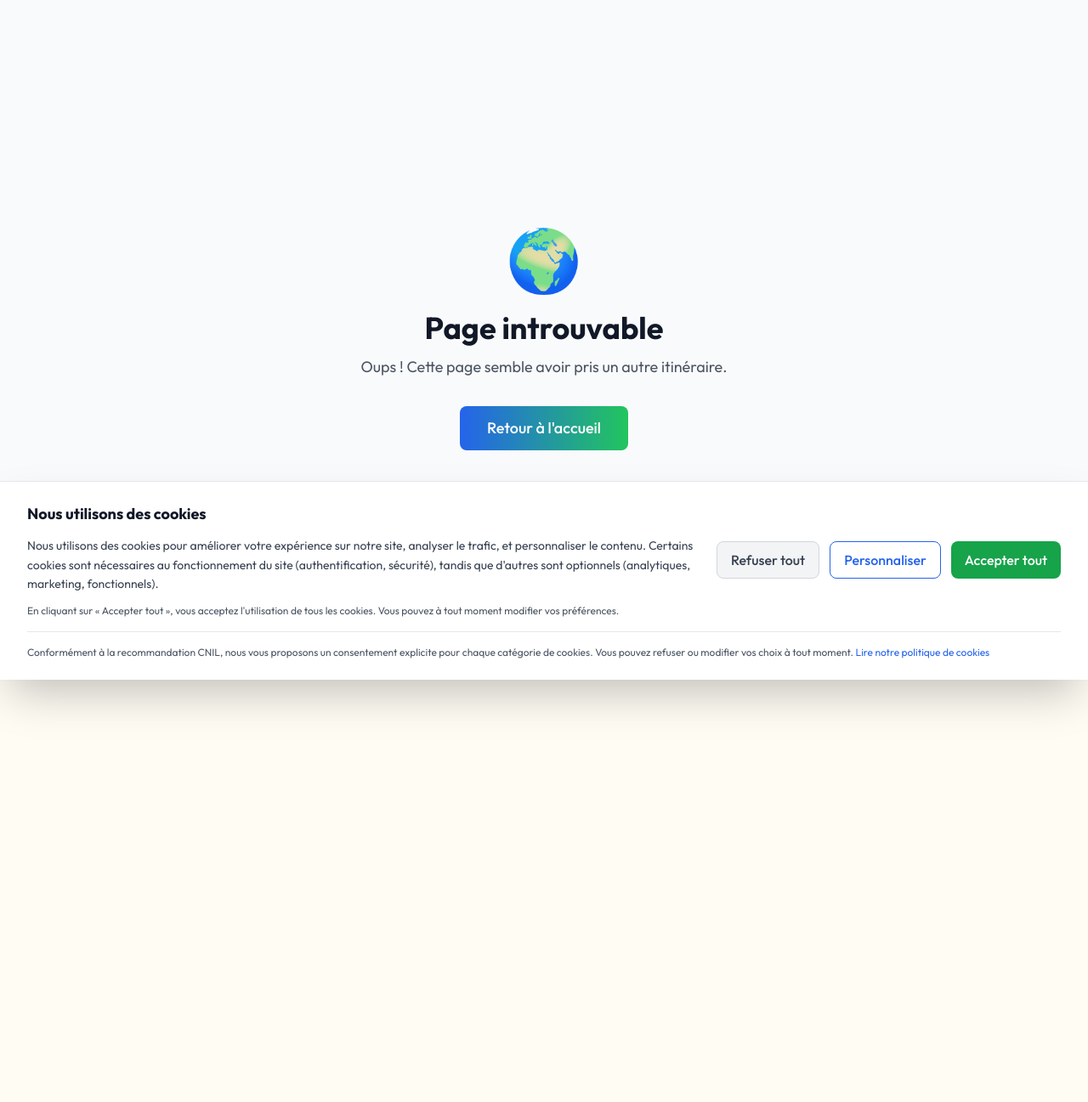
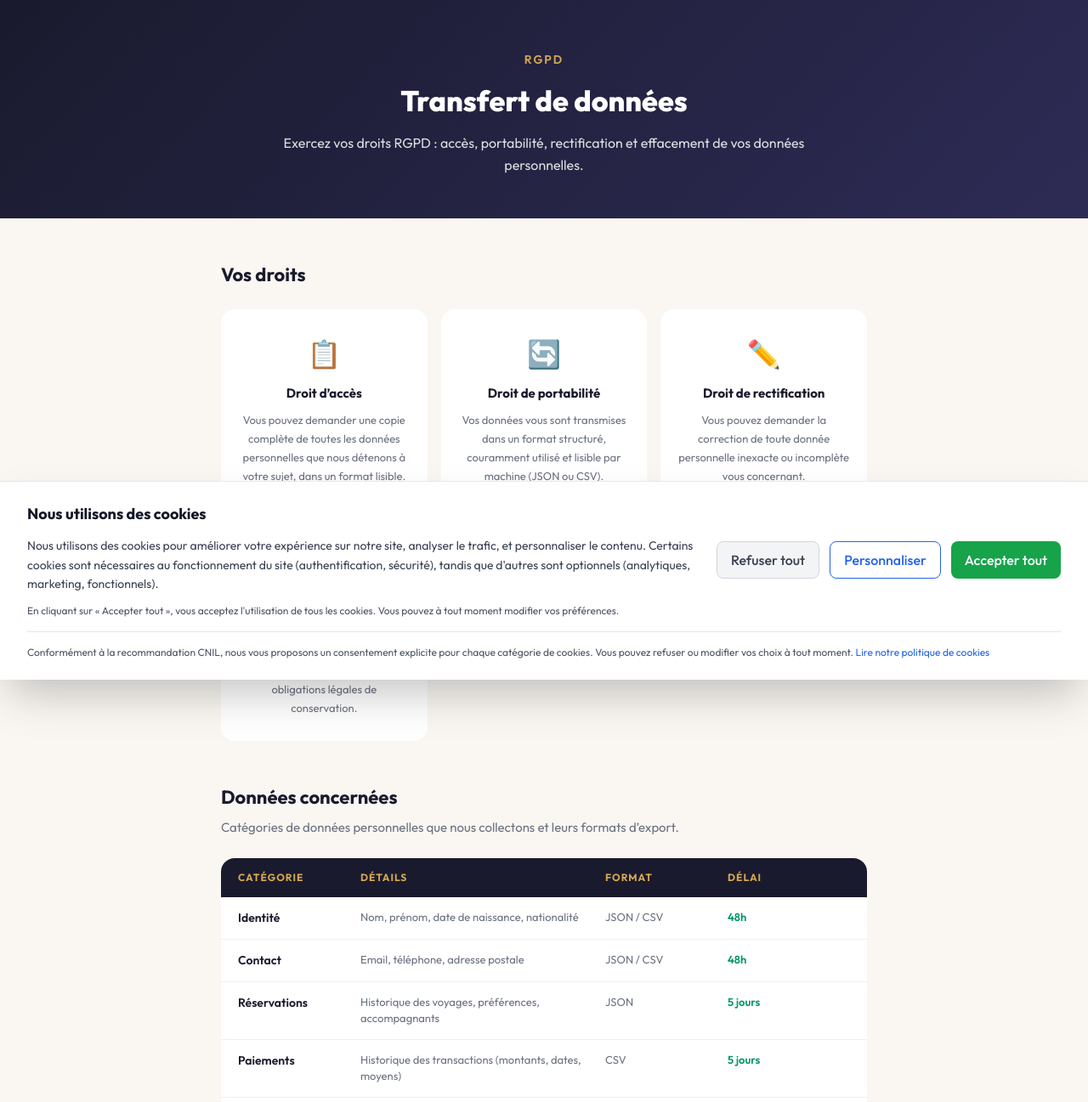
Before and after one commit to eventylife-hub/Eventylife, a Next.js app: page /transfert-donnees in a window 1280 px wide. Before the commit this address had no page. Shown: the top 1297 px of the page at 85% size. Before the commit the page ends 800 px from the top, so only its background shows below. Built offline with nearby package versions, Linux system fonts and the light colour scheme.

Commit message:
feat: add transfert-donnees page

```diff
--- /dev/null
+++ b/app/(public)/transfert-donnees/page.tsx
@@ -0,0 +1,110 @@
+'use client';
+
+const droits = [
+  { icone: "\u{1F4CB}", titre: "Droit d\u2019acc\u00e8s", desc: "Vous pouvez demander une copie compl\u00e8te de toutes les donn\u00e9es personnelles que nous d\u00e9tenons \u00e0 votre sujet, dans un format lisible." },
+  { icone: "\u{1F504}", titre: "Droit de portabilit\u00e9", desc: "Vos donn\u00e9es vous sont transmises dans un format structur\u00e9, couramment utilis\u00e9 et lisible par machine (JSON ou CSV)." },
+  { icone: "\u270F\uFE0F", titre: "Droit de rectification", desc: "Vous pouvez demander la correction de toute donn\u00e9e personnelle inexacte ou incompl\u00e8te vous concernant." },
+  { icone: "\u{1F5D1}\uFE0F", titre: "Droit \u00e0 l\u2019effacement", desc: "Vous pouvez demander la suppression de vos donn\u00e9es personnelles, sous r\u00e9serve des obligations l\u00e9gales de conservation." },
+];
+
+const categories = [
+  { nom: "Identit\u00e9", details: "Nom, pr\u00e9nom, date de naissance, nationalit\u00e9", format: "JSON / CSV", delai: "48h" },
+  { nom: "Contact", details: "Email, t\u00e9l\u00e9phone, adresse postale", format: "JSON / CSV", delai: "48h" },
+  { nom: "R\u00e9servations", details: "Historique des voyages, pr\u00e9f\u00e9rences, accompagnants", format: "JSON", delai: "5 jours" },
+  { nom: "Paiements", details: "Historique des transactions (montants, dates, moyens)", format: "CSV", delai: "5 jours" },
+  { nom: "Communications", details: "Messages \u00e9chang\u00e9s avec le support, pr\u00e9f\u00e9rences newsletter", format: "JSON", delai: "5 jours" },
+  { nom: "Technique", details: "Logs de connexion, adresses IP, cookies", format: "JSON", delai: "10 jours" },
+];
+
+const etapes = [
+  { num: "1", titre: "Demande", desc: "Envoyez votre demande par email \u00e0 dpo@eventylife.fr ou depuis votre espace client, rubrique \u00ab Mes donn\u00e9es \u00bb.", couleur: "#059669" },
+  { num: "2", titre: "V\u00e9rification", desc: "Nous v\u00e9rifions votre identit\u00e9 sous 48h pour prot\u00e9ger vos donn\u00e9es contre tout acc\u00e8s non autoris\u00e9.", couleur: "#D4A853" },
+  { num: "3", titre: "Traitement", desc: "Vos donn\u00e9es sont extraites et pr\u00e9par\u00e9es dans le format demand\u00e9 sous 10 jours ouvr\u00e9s maximum.", couleur: "#7C3AED" },
+  { num: "4", titre: "Livraison", desc: "Vous recevez un lien s\u00e9curis\u00e9 de t\u00e9l\u00e9chargement valable 7 jours, via email chiffr\u00e9.", couleur: "#C75B39" },
+];
+
+export default function TransfertDonneesPage() {
+  return (
+    <div style={{ minHeight: '100vh', background: '#FAF7F2' }}>
+      <div style={{ background: 'linear-gradient(135deg, #1A1A2E 0%, #2D2B55 100%)', padding: '60px 20px 50px', textAlign: 'center' }}>
+        <div style={{ maxWidth: 700, margin: '0 auto' }}>
+          <div style={{ color: '#D4A853', fontSize: 14, fontWeight: 600, letterSpacing: 2, textTransform: 'uppercase', marginBottom: 12 }}>{"RGPD"}</div>
+          <h1 style={{ color: '#FFFFFF', fontSize: 34, fontWeight: 800, marginTop: 0, marginBottom: 12 }}>{"Transfert de donn\u00e9es"}</h1>
+          <p style={{ color: 'rgba(255,255,255,0.85)', fontSize: 16, lineHeight: 1.6 }}>
+            {"Exercez vos droits RGPD : acc\u00e8s, portabilit\u00e9, rectification et effacement de vos donn\u00e9es personnelles."}
+          </p>
+        </div>
+      </div>
+
+      <div style={{ maxWidth: 800, margin: '0 auto', padding: '50px 20px 60px' }}>
+        <h2 style={{ color: '#1A1A2E', fontSize: 22, fontWeight: 700, marginBottom: 24 }}>{"Vos droits"}</h2>
+        <div style={{ display: 'grid', gridTemplateColumns: 'repeat(auto-fit, minmax(220px, 1fr))', gap: 16, marginBottom: 50 }}>
+          {droits.map(d => (
+            <div key={d.titre} style={{ background: '#FFFFFF', borderRadius: 16, padding: '28px 20px', textAlign: 'center' }}>
+              <div style={{ fontSize: 32, marginBottom: 12 }}>{d.icone}</div>
+              <div style={{ color: '#1A1A2E', fontSize: 15, fontWeight: 700, marginBottom: 8 }}>{d.titre}</div>
+              <p style={{ color: '#6B7280', fontSize: 13, lineHeight: 1.7, margin: 0 }}>{d.desc}</p>
+            </div>
+          ))}
+        </div>
+
+        <h2 style={{ color: '#1A1A2E', fontSize: 22, fontWeight: 700, marginBottom: 8 }}>{"Donn\u00e9es concern\u00e9es"}</h2>
+        <p style={{ color: '#6B7280', fontSize: 15, marginBottom: 24 }}>{"Cat\u00e9gories de donn\u00e9es personnelles que nous collectons et leurs formats d\u2019export."}</p>
+        <div style={{ background: '#FFFFFF', borderRadius: 16, overflow: 'hidden', marginBottom: 50 }}>
+          <div style={{ display: 'grid', gridTemplateColumns: '1fr 2fr 1fr 1fr', padding: '14px 20px', background: '#1A1A2E' }}>
+            {["Cat\u00e9gorie", "D\u00e9tails", "Format", "D\u00e9lai"].map(h => (
+              <div key={h} style={{ color: '#D4A853', fontSize: 12, fontWeight: 700, textTransform: 'uppercase', letterSpacing: 1 }}>{h}</div>
+            ))}
+          </div>
+          {categories.map((c, i) => (
+            <div key={c.nom} style={{ display: 'grid', gridTemplateColumns: '1fr 2fr 1fr 1fr', padding: '14px 20px', borderBottom: i < categories.length - 1 ? '1px solid #F3F0EB' : 'none' }}>
+              <div style={{ color: '#1A1A2E', fontSize: 14, fontWeight: 600 }}>{c.nom}</div>
+              <div style={{ color: '#6B7280', fontSize: 13 }}>{c.details}</div>
+              <div style={{ color: '#6B7280', fontSize: 13 }}>{c.format}</div>
+              <div style={{ color: '#059669', fontSize: 13, fontWeight: 600 }}>{c.delai}</div>
+            </div>
+          ))}
+        </div>
+
+        <h2 style={{ color: '#1A1A2E', fontSize: 22, fontWeight: 700, textAlign: 'center', marginBottom: 32 }}>{"Proc\u00e9dure de demande"}</h2>
+        <div style={{ display: 'grid', gridTemplateColumns: 'repeat(auto-fit, minmax(200px, 1fr))', gap: 16, marginBottom: 50 }}>
+          {etapes.map(e => (
+            <div key={e.num} style={{ background: '#FFFFFF', borderRadius: 16, padding: '28px 20px', textAlign: 'center', borderTop: `4px solid ${e.couleur}` }}>
+              <div style={{ width: 40, height: 40, borderRadius: '50%', background: e.couleur, color: '#FFFFFF', fontSize: 18, fontWeight: 800, display: 'flex', alignItems: 'center', justifyContent: 'center', margin: '0 auto 14px' }}>{e.num}</div>
+              <div style={{ color: '#1A1A2E', fontSize: 15, fontWeight: 700, marginBottom: 8 }}>{e.titre}</div>
+              <p style={{ color: '#6B7280', fontSize: 13, lineHeight: 1.7, margin: 0 }}>{e.desc}</p>
+            </div>
+          ))}
+        </div>
+
+        <div style={{ background: 'linear-gradient(135deg, #1A1A2E, #2D2B55)', borderRadius: 16, padding: '32px 28px', marginBottom: 40 }}>
+          <div style={{ color: '#D4A853', fontSize: 14, fontWeight: 600, letterSpacing: 1, textTransform: 'uppercase', marginBottom: 8 }}>{"Contact DPO"}</div>
+          <p style={{ color: 'rgba(255,255,255,0.85)', fontSize: 14, lineHeight: 1.8, margin: 0 }}>
+            {"Pour toute question relative \u00e0 vos donn\u00e9es personnelles ou pour exercer vos droits, contactez notre D\u00e9l\u00e9gu\u00e9 \u00e0 la Protection des Donn\u00e9es \u00e0 l\u2019adresse dpo@eventylife.fr. Nous nous engageons \u00e0 r\u00e9pondre sous 30 jours conform\u00e9ment au RGPD. En cas de litige, vous pouvez saisir la CNIL (www.cnil.fr)."}
+          </p>
+        </div>
+
+        <div style={{ background: '#FFFFFF', borderRadius: 16, padding: '28px 24px', marginBottom: 24 }}>
+          <h3 style={{ color: '#1A1A2E', fontSize: 16, fontWeight: 700, marginTop: 0, marginBottom: 12 }}>{"S\u00e9curit\u00e9 des transferts"}</h3>
+          <div style={{ display: 'flex', flexDirection: 'column', gap: 12 }}>
+            {[
+              "Tous les fichiers export\u00e9s sont chiffr\u00e9s en AES-256 avant transmission.",
+              "Les liens de t\u00e9l\u00e9chargement sont \u00e0 usage unique et expirent apr\u00e8s 7 jours.",
+              "Une v\u00e9rification d\u2019identit\u00e9 par double authentification est requise avant tout transfert.",
+              "Aucune donn\u00e9e n\u2019est transf\u00e9r\u00e9e en dehors de l\u2019Espace \u00c9conomique Europ\u00e9en sans garanties ad\u00e9quates.",
+            ].map((texte, i) => (
+              <div key={i} style={{ display: 'flex', gap: 12, alignItems: 'flex-start' }}>
+                <div style={{ width: 6, height: 6, borderRadius: '50%', background: '#D4A853', marginTop: 7, flexShrink: 0 }} />
+                <p style={{ color: '#6B7280', fontSize: 14, lineHeight: 1.6, margin: 0 }}>{texte}</p>
+              </div>
+            ))}
+          </div>
+        </div>
+
+        <p style={{ color: '#9CA3AF', fontSize: 12, textAlign: 'center' }}>
+          {"Derni\u00e8re mise \u00e0 jour : 1er mars 2026 \u2014 Version 1.0"}
+        </p>
+      </div>
+    </div>
+  );
+}
```
